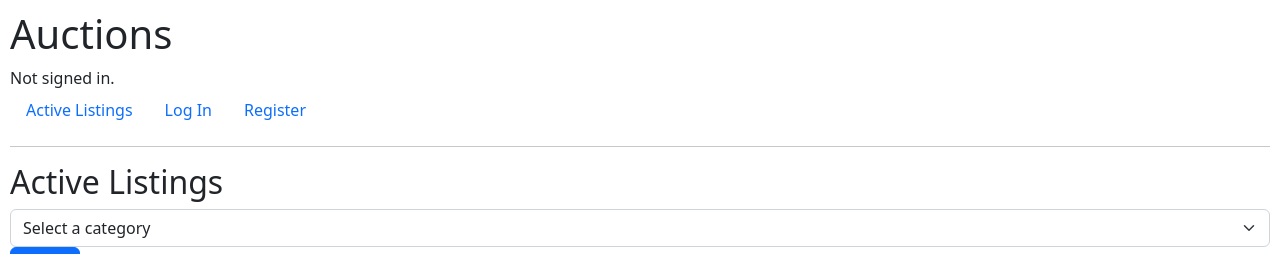
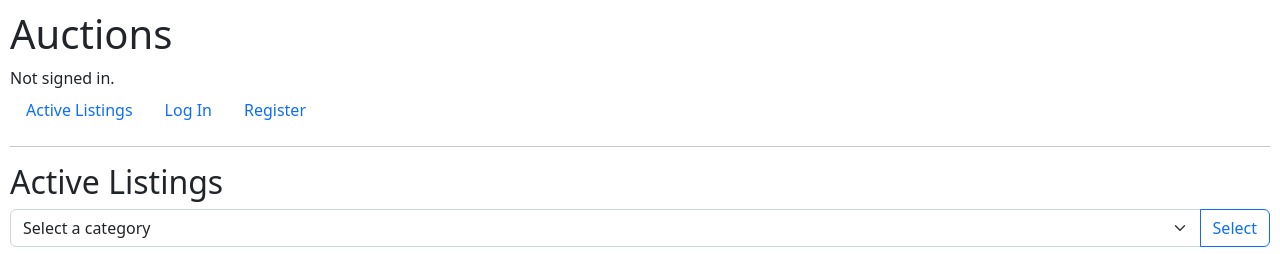
Before and after one commit to daliborgrubor/commerce-auction-site, a Django app: page / in a window 1280 px wide. Shown: the top 254 px of the page. Run offline with Django 3.2, Linux system fonts and the light colour scheme; data comes from the database, SQL or seed files in the repository.

Commit message:
index updated, category selection and button changed

```diff
--- a/auctions/templates/auctions/index.html
+++ b/auctions/templates/auctions/index.html
@@ -6,13 +6,15 @@
 
     <form action="{% url 'display_by_category' %}" method="POST">
         {% csrf_token %}
-        <select name="category" class="form-select" aria-label="Default select example">
-            <option selected>Select a category</option>
-            {% for c in categories %}
-            <option value="{{ c }}">{{ c }}</option>
-            {% endfor %}
-        </select>
-        <button type="submit" class="btn btn-primary">Select</button>
+        <div class="input-group">
+            <select name="category" class="form-select" id="inputGroupSelect04" aria-label="Example select with button addon">
+                <option selected>Select a category</option>
+                {% for c in categories %}
+                <option value="{{ c }}">{{ c }}</option>
+                {% endfor %}
+            </select>
+        <button type="submit" class="btn btn-outline-primary">Select</button>
+        </div>
     </form>
 
     <div class="row m-1">
```
